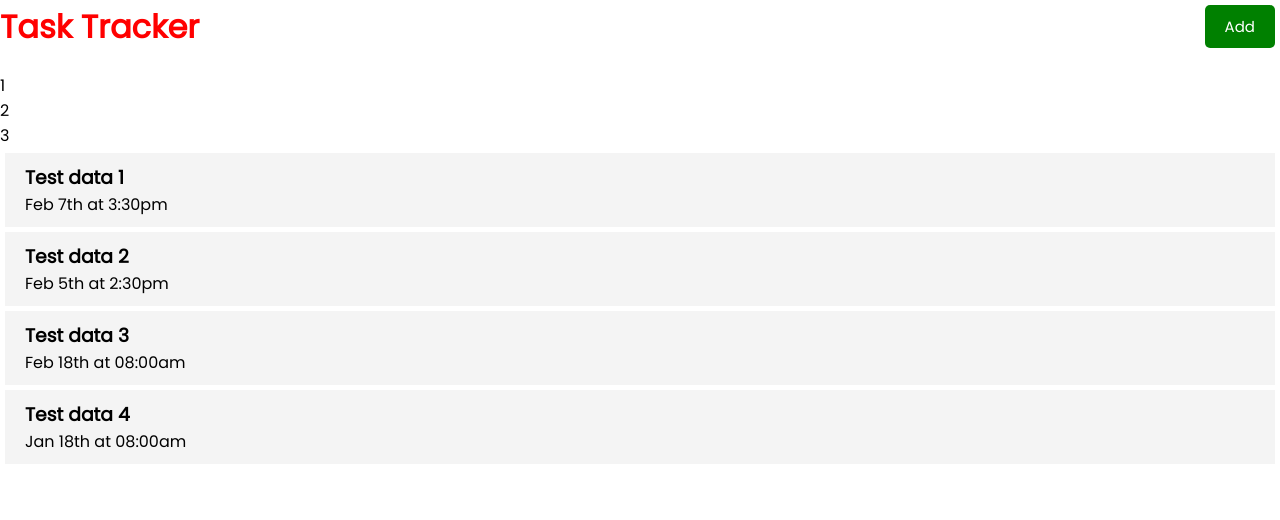
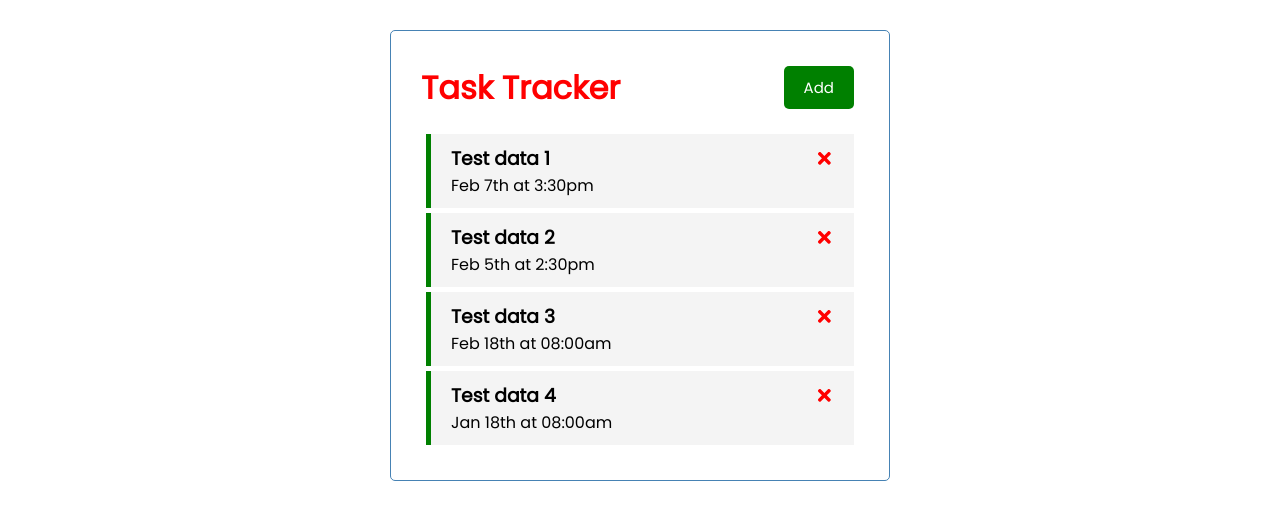
Before and after one commit to ThomasLotsander/react-demo-1, a React (Create React App) app: page / in a window 1280 px wide. Shown: the top 520 px of the page. Built offline with nearby package versions, Linux system fonts and the light colour scheme.

Commit message:
Add toggle and delete func

```diff
--- a/src/App.js
+++ b/src/App.js
@@ -32,13 +32,24 @@ const App = () => {
     },
 ])
 
+const ToggleReminder = (id) => {
+  setTasks(
+    tasks.map((task) =>
+    task.id === id ? {...task, reminder: !task.reminder} : task))
+}
+
+const DeleteTask = (id) => {
+  setTasks(tasks.filter((task) => task.id !== id))
+
+}
+
   return (
-    <div className="App">
-      {/* Exempel på att skicka med prop title till Header */}
-      {/* <Header title="hello"/> */}
+    <div className="container">
       <Header />
-      <UnorderdList />
-      <Tasks tasks={tasks}/>
+      {tasks.length > 0 ?
+        <Tasks tasks={tasks} onDelete={DeleteTask} onToggle={ToggleReminder} />
+        : 'No tasks to show'
+      }
     </div>
   );
 }
--- a/src/components/Task.js
+++ b/src/components/Task.js
@@ -1,9 +1,14 @@
 import React from 'react'
+import { FaTimes} from 'react-icons/fa'
 
-const Task = ({ task }) => {
+const Task = ({ task, onDelete, onToggle }) => {
   return (
-    <div className='task' key={task.id}>
-        <h3>{task.text}</h3>
+    <div className={`task ${task.reminder ? 'reminder' : ''}`} onDoubleClick={() => onToggle(task.id)} >
+        <h3>
+            {task.text}
+            <FaTimes onClick={() => onDelete(task.id)}
+            style={{color: 'red', cursor: 'pointer'}} />
+        </h3>
         <p>{task.day}</p>
     </div>
   )
--- a/src/components/Tasks.js
+++ b/src/components/Tasks.js
@@ -1,10 +1,10 @@
 import Task from "./Task"
-const Tasks = ({tasks}) => {
+const Tasks = ({tasks, onDelete, onToggle }) => {
   return (
 
     <div>
         {tasks.map((task) => (
-        <Task task={task} />
+        <Task key={task.id} task={task} onDelete={onDelete} onToggle={onToggle} />
         ))}
         </div>
   )
```
